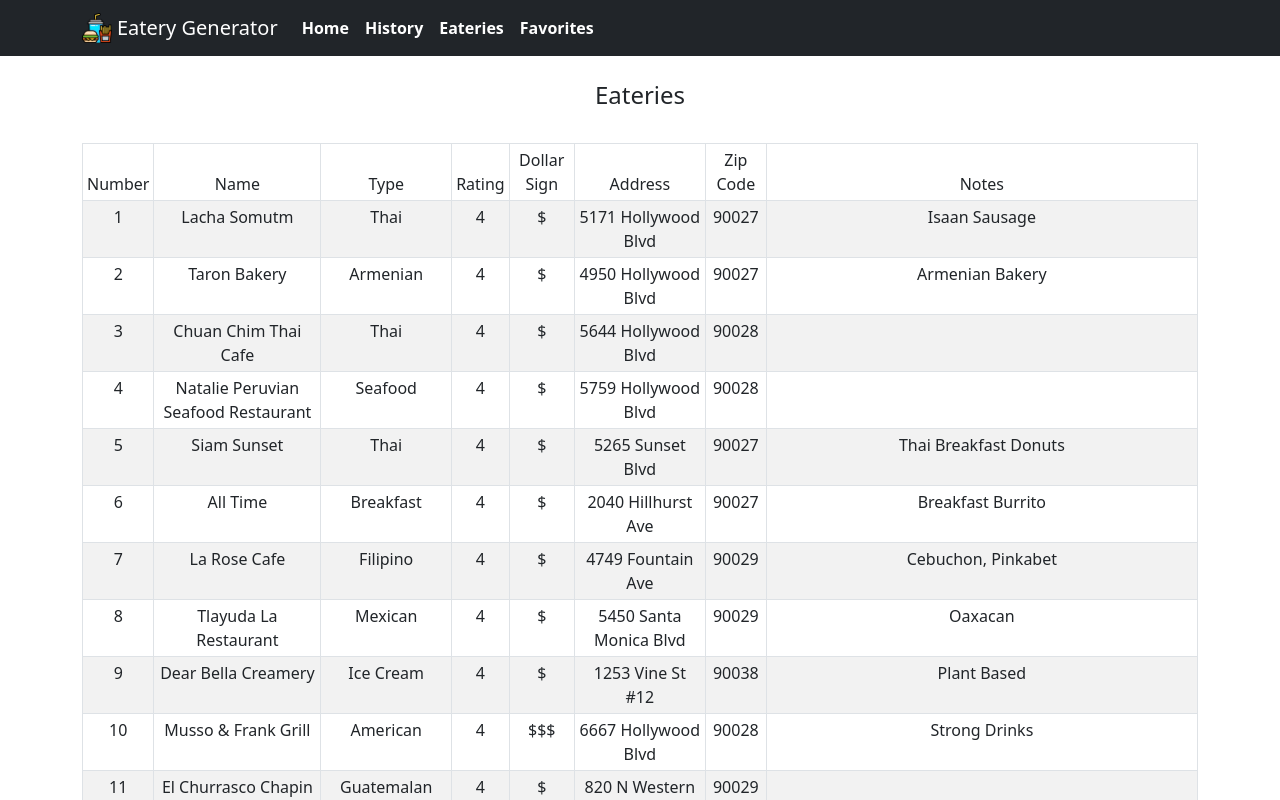
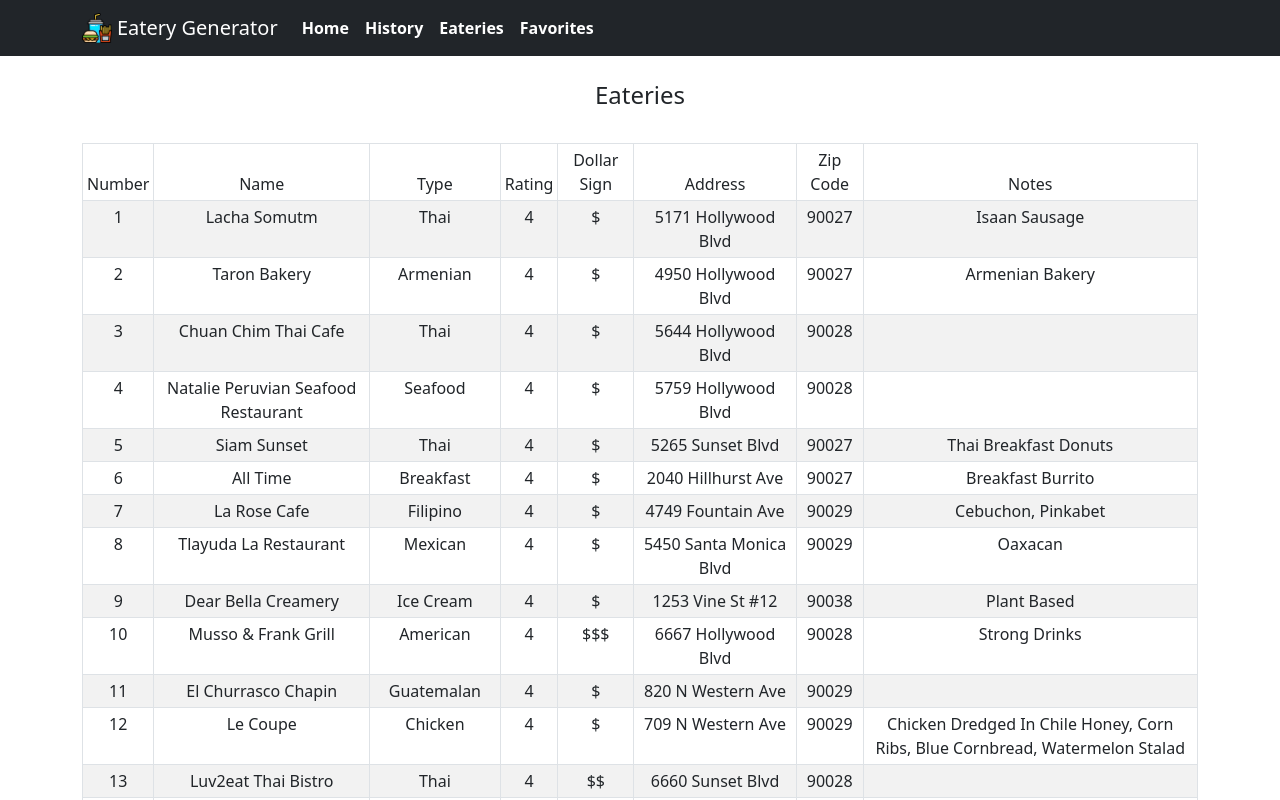
Before and after one commit to ArthurKimGl19/eateryGenerator, a React (Create React App) app: page /eateries in a window 1280 px wide. Shown: the top 800 px of the page. Built offline with nearby package versions, Linux system fonts and the light colour scheme.

Commit message:
Update eateries css

```diff
--- a/src/components/Eateries/Eateries.css
+++ b/src/components/Eateries/Eateries.css
@@ -13,3 +13,7 @@
 .eateries-table-result td {
     text-transform: capitalize;
 }
+
+.eateries-table-result td:last-child {
+    width: 30%;
+}
```
